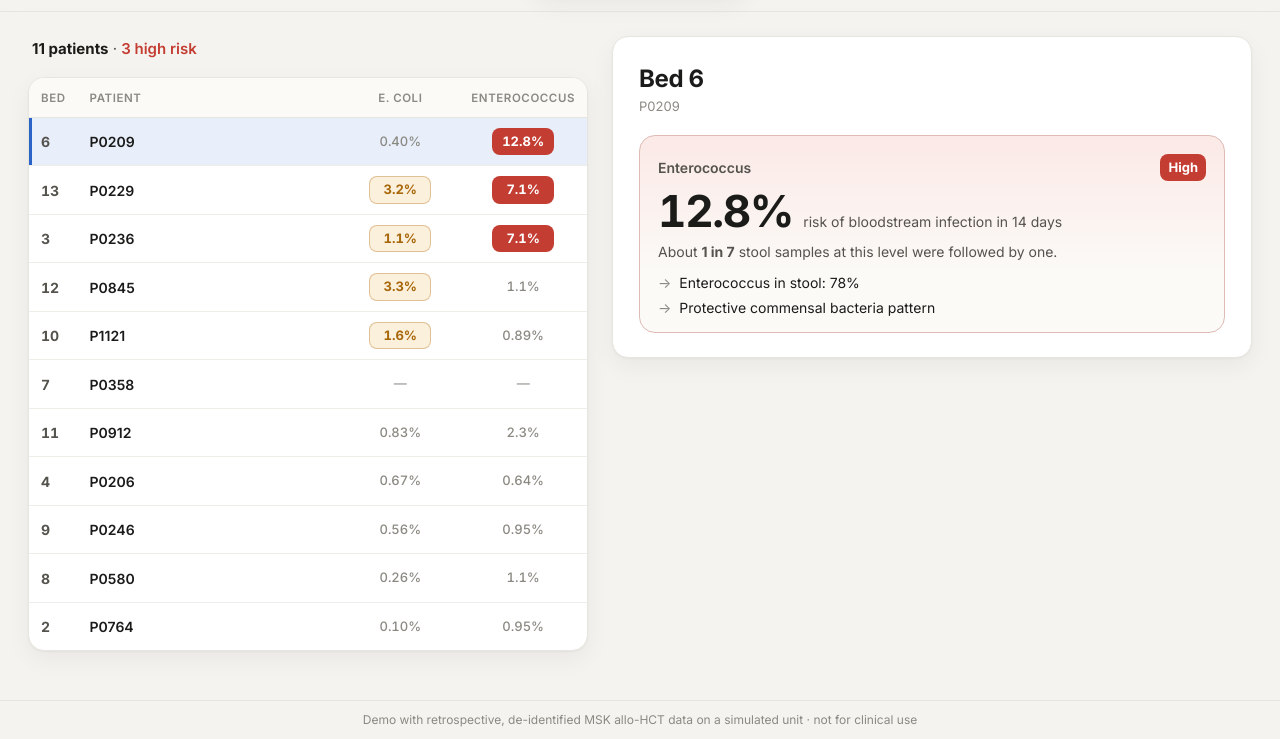
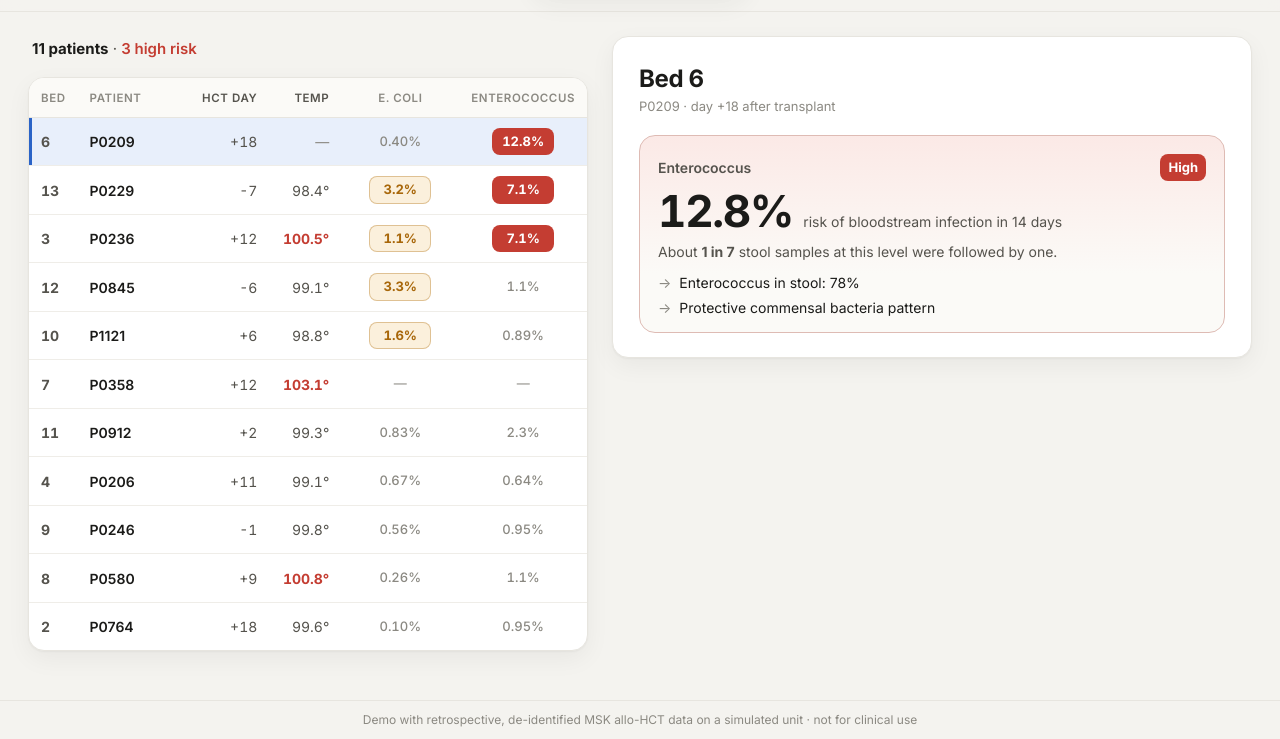
Before and after one commit to stampei1/bsi-risk-tool-clinical-workflow, a plain HTML site: page index.html in a window 1280 px wide. Shown: the part 61-800 px from the top of the page. Drawn offline with Linux system fonts and the light colour scheme.

Commit message:
Add HCT day and temperature (max, last 24 h) columns
Co-Authored-By: Claude Opus 5.5 (1M context) <noreply@anthropic.com>

```diff
--- a/app.js
+++ b/app.js
@@ -124,8 +124,8 @@ function render() {
   $('summary').innerHTML = `<b>${plural(st.length, 'patient')}</b> · <span class="${nHigh ? 'hi' : ''}">${nHigh} high risk</span>` +
     (nCult ? ` · <span class="hi">${plural(nCult, 'positive blood culture')} today</span>` : '');
   if (!S.sel || !st.some(([p]) => p.bed === S.sel)) S.sel = st[0]?.[0].bed ?? null;
-  $('list').innerHTML = `<table class="grid"><thead><tr><th>Bed</th><th>Patient</th><th class="c-sc">E. coli</th>
-    <th class="c-sc">Enterococcus</th></tr></thead><tbody>${st.map(([p, s]) => rowHTML(p, s, d)).join('')}</tbody></table>`;
+  $('list').innerHTML = `<table class="grid"><thead><tr><th>Bed</th><th class="c-pt">Patient</th><th class="c-num" title="Day relative to transplant">HCT day</th><th class="c-num" title="Maximum temperature, last 24 h (°F)">Temp</th><th class="c-sc">E. coli</th>
+    <th class="c-sc"><span class="long">Enterococcus</span><span class="short">Entero.</span></th></tr></thead><tbody>${st.map(([p, s]) => rowHTML(p, s, d)).join('')}</tbody></table>`;
   $('list').querySelectorAll('.row').forEach(r => {
     const pick = () => { S.sel = +r.dataset.bed; render();
       if (matchMedia('(max-width: 900px)').matches) $('detail').scrollIntoView({ behavior: 'smooth', block: 'start' }); };
@@ -140,10 +140,15 @@ function cell(s, o, d) {
   if (os.tier === 'na' || os.tier === 'due') return `<span class="score na">—</span>`;
   return `<span class="score ${os.tier}">${pct(os.p)}</span>`;
 }
+const dayTxt = (h) => `${h >= 0 ? '+' : ''}${h}`;
+const tempTxt = (t) => t == null ? '<span class="na">—</span>' : `<span class="${t >= 100.4 ? 'fever' : ''}">${t.toFixed(1)}°</span>`;
 function rowHTML(p, s, d) {
+  const c = context(p, d);
   return `<tr class="row ${S.sel === p.bed ? 'sel' : ''}" data-bed="${p.bed}" tabindex="0">
     <td class="c-bed">${p.bed}</td>
     <td class="c-pt"><span class="pid">${p.pid}</span>${s.culture.length ? '<span class="tag">+ blood culture</span>' : ''}</td>
+    <td class="c-num">${dayTxt(c.hct)}</td>
+    <td class="c-num">${tempTxt(c.tmax)}</td>
     <td class="c-sc">${cell(s, 'ecoli', d)}</td>
     <td class="c-sc">${cell(s, 'entero', d)}</td></tr>`;
 }
@@ -151,7 +156,7 @@ function rowHTML(p, s, d) {
 // ------------------------------------------------------------------ detail
 function detail([p, s], d) {
   const c = context(p, d);
-  let h = `<div class="dhead"><h2>Bed ${p.bed}</h2><div class="meta">${p.pid}</div></div>`;
+  let h = `<div class="dhead"><h2>Bed ${p.bed}</h2><div class="meta">${p.pid} · day ${dayTxt(c.hct)} after transplant${c.tmax != null ? ` · ${tempTxt(c.tmax)}F` : ''}</div></div>`;
   for (const [day, a] of s.culture)
     h += `<div class="event">Positive blood culture ${day === d ? 'today' : plural(d - day, 'day') + ' ago'}: ${agent(a)}</div>`;
   const shown = ORGS.filter(o => ['high', 'watch'].includes(s.org[o].tier) && !s.culture.some(([, a]) => COVERED(o, a)))
--- a/index.html
+++ b/index.html
@@ -4,13 +4,13 @@
 <meta charset="utf-8">
 <meta name="viewport" content="width=device-width, initial-scale=1">
 <meta name="robots" content="noindex, nofollow">
-<meta name="build" content="20261008161026">
+<meta name="build" content="20261008162111">
 <title>BSI Watch</title>
 <meta name="description" content="Demo: bloodstream-infection risk from stool microbiome for an allo-HCT unit.">
 <link rel="preconnect" href="https://fonts.googleapis.com">
 <link rel="preconnect" href="https://fonts.gstatic.com" crossorigin>
 <link href="https://fonts.googleapis.com/css2?family=Inter:wght@400;500;600;700&display=swap" rel="stylesheet">
-<link rel="stylesheet" href="style.css?v=20261008161026">
+<link rel="stylesheet" href="style.css?v=20261008162111">
 </head>
 <body>
 <header class="top">
@@ -54,6 +54,6 @@
       Patients are real de-identified timelines placed together on a simulated unit; bed numbers are made up.</p>
   </div>
 </div>
-<script src="app.js?v=20261008161026"></script>
+<script src="app.js?v=20261008162111"></script>
 </body>
 </html>
--- a/style.css
+++ b/style.css
@@ -296,3 +296,9 @@ table.grid th { white-space: nowrap; }
 table.grid th.c-sc, table.grid td.c-sc { text-align: center; }
 .hero + .hero { margin-top: 12px; }
 .hero .hl .score { min-width: 0; }
+table.grid th.c-num, table.grid td.c-num { text-align: right; width: 72px; font-variant-numeric: tabular-nums; color: var(--ink-2); }
+.fever { color: var(--high); font-weight: 700; }
+td .na { color: var(--ink-3); }
+@media (max-width: 600px) { .c-pt .pid { font-size: 13px; } table.grid th.c-num, table.grid td.c-num { width: auto; } .c-pt .tag { display: none; } }
+.short { display: none; }
+@media (max-width: 600px) { .c-pt { display: none; } .long { display: none; } .short { display: inline; } .score { min-width: 48px; padding: 3px 6px; } }
```
